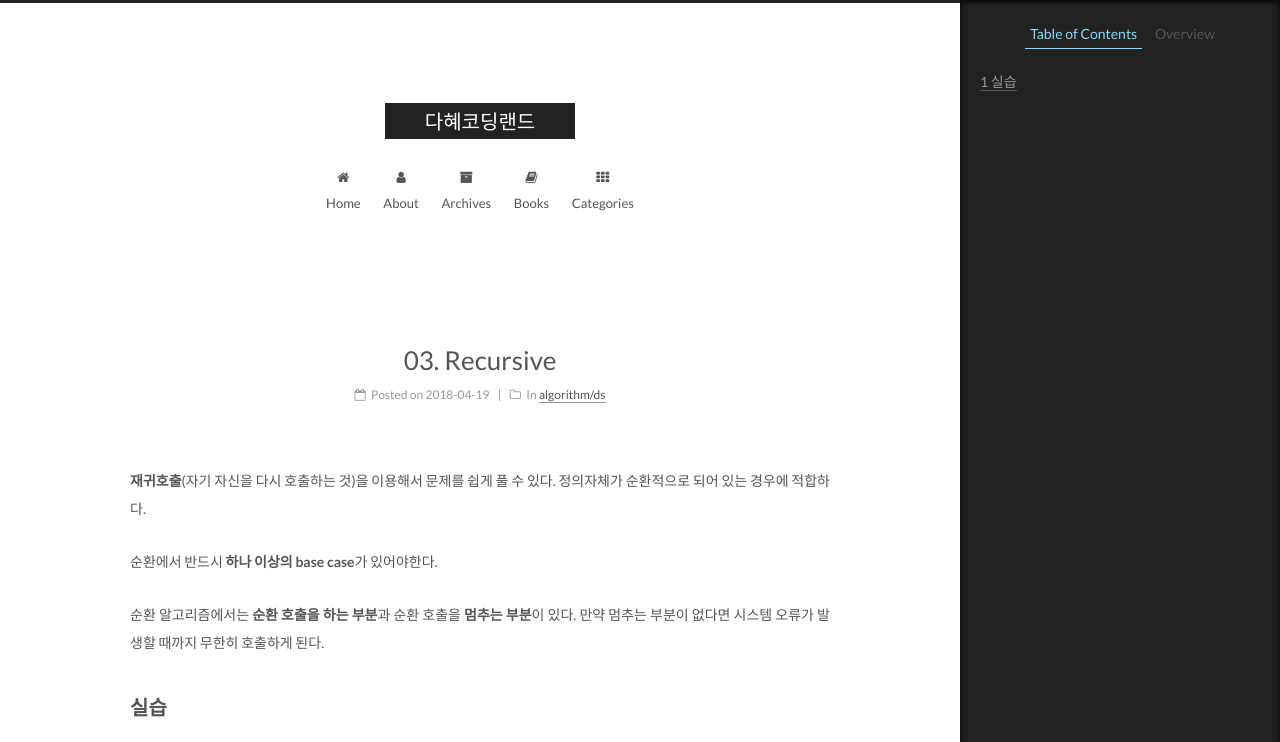
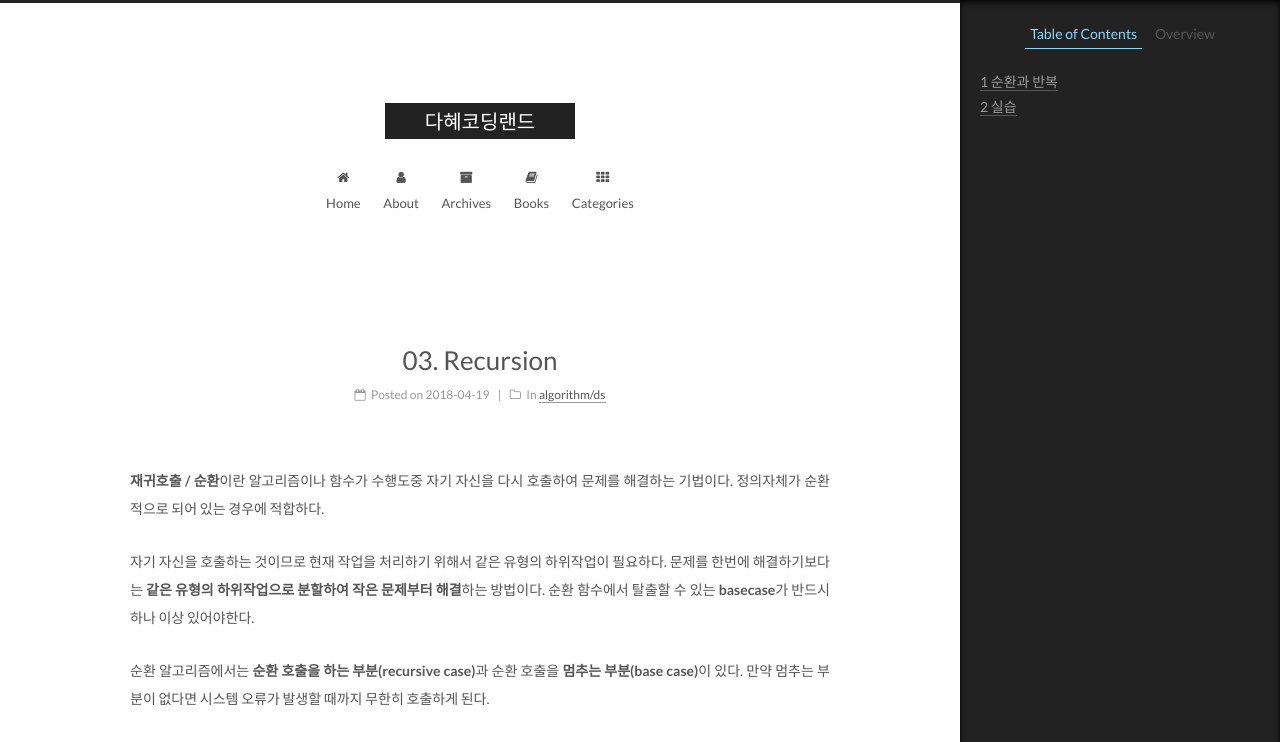
Before and after one commit to dh00023/dh00023.github.io, a Jekyll site: the page built from _posts/2018-04-19-algorithm-3.md, in a window 1280 px wide and 1400 px high. Shown: the top 742 px of the window. Built offline with Jekyll 4.4.1, drawn with Linux system fonts in a browser that asks for light colours; some of the changed text lies outside the part shown.

Commit message:
순환 추가

````diff
--- a/_posts/2018-04-19-algorithm-3.md
+++ b/_posts/2018-04-19-algorithm-3.md
@@ -1,18 +1,57 @@
 ---
-title: 03. Recursive
+title: 03. Recursion
 categories:
 - algorithm/ds
 tag:
 - c/c++
 ---
 
-**재귀호출**(자기 자신을 다시 호출하는 것)을 이용해서 문제를 쉽게 풀 수 있다. 정의자체가 순환적으로 되어 있는 경우에 적합하다.
+**재귀호출 / 순환**이란 알고리즘이나 함수가 수행도중 자기 자신을 다시 호출하여 문제를 해결하는 기법이다. 정의자체가 순환적으로 되어 있는 경우에 적합하다.
 
-순환에서 반드시 **하나 이상의 base case**가 있어야한다.
+자기 자신을 호출하는 것이므로 현재 작업을 처리하기 위해서 같은 유형의 하위작업이 필요하다. 문제를 한번에 해결하기보다는 **같은 유형의 하위작업으로 분할하여 작은 문제부터 해결**하는 방법이다.
+순환 함수에서 탈출할 수 있는 **basecase**가 반드시 하나 이상 있어야한다.
 
-순환 알고리즘에서는 **순환 호출을 하는 부분**과 순환 호출을 **멈추는 부분**이 있다. 만약 멈추는 부분이 없다면 시스템 오류가 발생할 때까지 무한히 호출하게 된다.
+순환 알고리즘에서는 **순환 호출을 하는 부분(recursive case)**과 순환 호출을 **멈추는 부분(base case)**이 있다. 만약 멈추는 부분이 없다면 시스템 오류가 발생할 때까지 무한히 호출하게 된다.
+
+멈추는 부분이 반드시 있어야한다. 없다면 **시스템 오류가 발생할때까지 무한 호출**
 
 
+
+## 순환과 반복
+
+| 순환                                                         | 반복                                                         |
+| ------------------------------------------------------------ | ------------------------------------------------------------ |
+| 순환 호출 이용(재귀함수)                                     | for 또는 while                                               |
+| 구현 속도가 빠름                                             | 수행 속도가 빠름                                             |
+| 순환적인 문제에서는 자연스러운 방법이나 함수 호출의 오버헤드가 있을 수 있다. | 순환적인 문제에 대해서는 프로그램 작성이 아주 어려울 수도 있다. |
+
+- 실행시간 : 컴퓨터가 실행하는 시간
+
+- 개발시간 : 코딩하는 시간
+
+```cpp
+long int fact(int n){
+  if(n<=1) return 1; // basecase
+  else return(n*fact(n-1));
+}
+```
+
+```cpp
+long int fact(int n){
+  int i, res = 1;
+  if(n<=1)return 1;
+  else{
+    for(i=n; i>=0;i--){
+      res = res * i;
+    }
+    return res;
+  }
+}
+```
+
+두 가지 방법 다 `O(n)` 의 시간 복잡도를 가진다. 순환 호출은 이해하기 쉽다는 장점이 있으나 수행시간과 메모리에 있어서는 비효율적인 경우가 많다.
+
+그러므로 각 문제의 경우에 맞게 반복과 순환을 선택해 풀어야한다. ( Dynamic Programming에서 중요 )
 
 ## 실습
 
````
